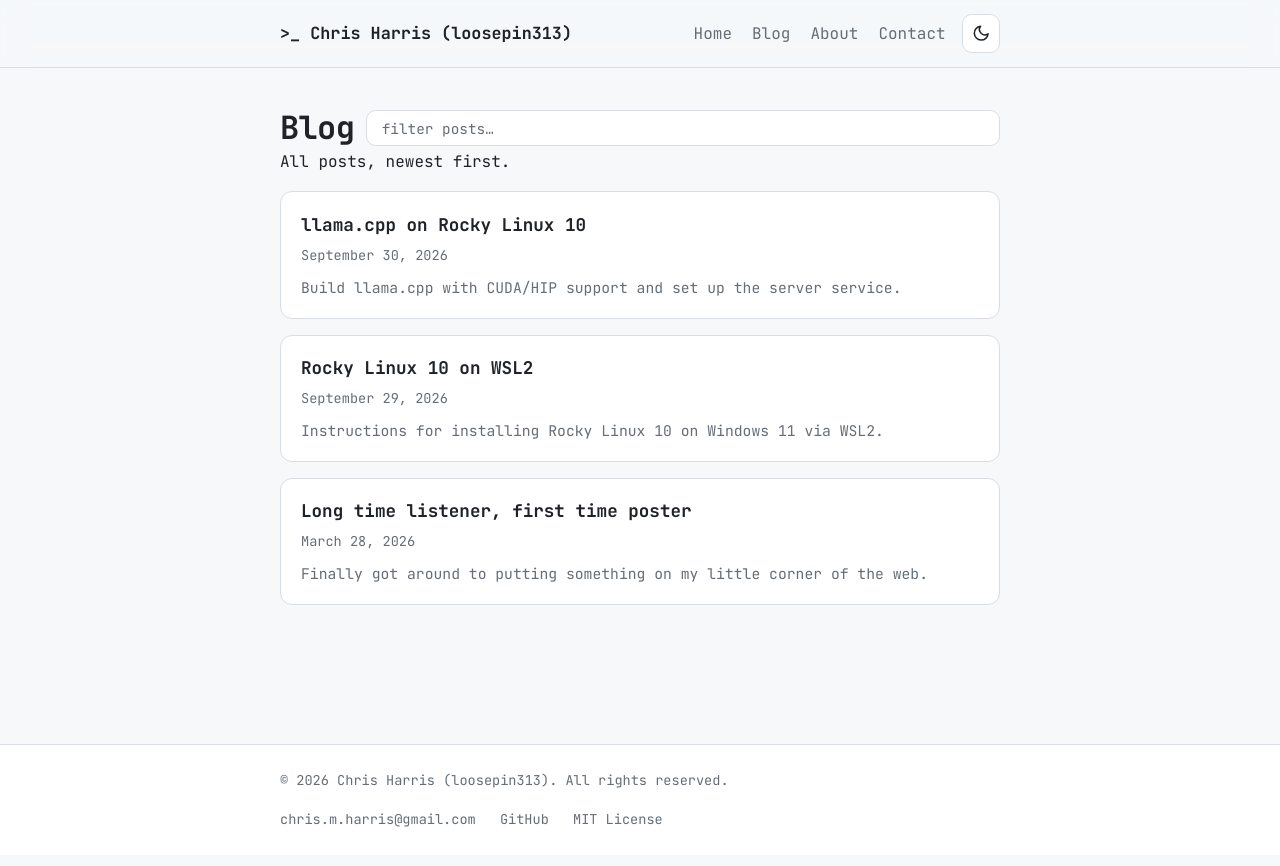
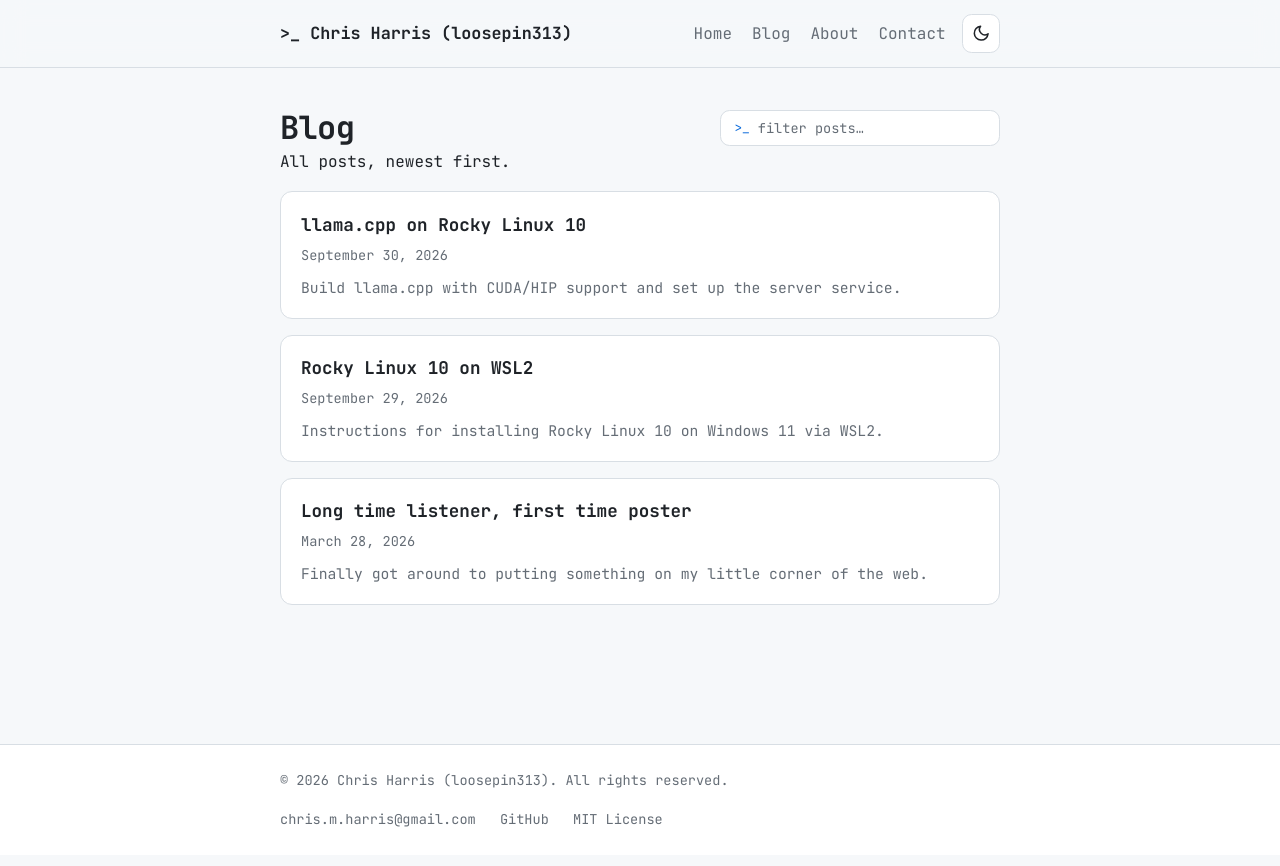
Before and after one commit to loosepin313/loosepin313.github.io, a Jekyll site: the page built from blog.md, in a window 1280 px wide. Shown: the top 866 px of the page. Built offline with Jekyll 4.4.1, drawn with Linux system fonts in a browser that asks for light colours.

Commit message:
Rework blog search: compact terminal-style box, case/diacritic-insensitive match, cache-bust JS

```diff
--- a/_layouts/page.html
+++ b/_layouts/page.html
@@ -6,11 +6,13 @@ layout: default
     <div class="page-head">
         <h1>{{ page.title }}</h1>
         {% if page.search %}
-        <input type="search" id="post-search" class="post-search" placeholder="filter posts…" aria-label="Filter posts on this page" autocomplete="off">
+        <div class="search-box">
+            <input type="search" id="post-search" class="post-search" placeholder="filter posts…" aria-label="Filter posts on this page" autocomplete="off">
+        </div>
         {% endif %}
     </div>
     {{ content }}
     {% if page.search %}
-    <script src="/assets/js/blog-search.js"></script>
+    <script src="/assets/js/blog-search.js?v=3"></script>
     {% endif %}
 </article>
--- a/assets/css/style.css
+++ b/assets/css/style.css
@@ -294,7 +294,8 @@ main.container {
 .page-head {
     display: flex;
     align-items: center;
-    gap: 0.75rem;
+    justify-content: space-between;
+    gap: 1rem;
     flex-wrap: wrap;
 }
 
@@ -302,16 +303,32 @@ main.container {
     margin-bottom: 0;
 }
 
+.search-box {
+    position: relative;
+    flex: 0 1 280px;
+    min-width: 200px;
+}
+
+.search-box::before {
+    content: ">_";
+    position: absolute;
+    left: 0.9rem;
+    top: 50%;
+    transform: translateY(-50%);
+    color: var(--accent);
+    font-size: 0.8rem;
+    pointer-events: none;
+}
+
 .post-search {
-    flex: 1 1 200px;
-    min-width: 0;
+    width: 100%;
     font-family: var(--font-mono);
-    font-size: 0.9rem;
+    font-size: 0.85rem;
     color: var(--text);
     background: var(--bg-elevated);
     border: 1px solid var(--border);
     border-radius: 0.6rem;
-    padding: 0.45rem 0.9rem;
+    padding: 0.5rem 0.9rem 0.5rem 2.3rem;
     transition: border-color 0.2s ease;
 }
 
--- a/assets/js/blog-search.js
+++ b/assets/js/blog-search.js
@@ -8,13 +8,19 @@
     const cards = Array.from(document.querySelectorAll(".post-card"));
     const empty = document.getElementById("search-empty");
 
+    // Case- and diacritic-insensitive comparison.
+    const fold = (s) =>
+        s.toLowerCase().normalize("NFD").replace(/[\u0300-\u036f]/g, "");
+
+    const cardTexts = cards.map((c) => fold(c.textContent));
+
     function applyFilter() {
-        const q = input.value.trim().toLowerCase();
+        const q = fold(input.value.trim());
         let visible = 0;
 
-        for (const card of cards) {
-            const match = card.textContent.toLowerCase().includes(q);
-            card.classList.toggle("is-hidden", !match);
+        for (let i = 0; i < cards.length; i++) {
+            const match = cardTexts[i].includes(q);
+            cards[i].classList.toggle("is-hidden", !match);
             if (match) visible++;
         }
 
```
